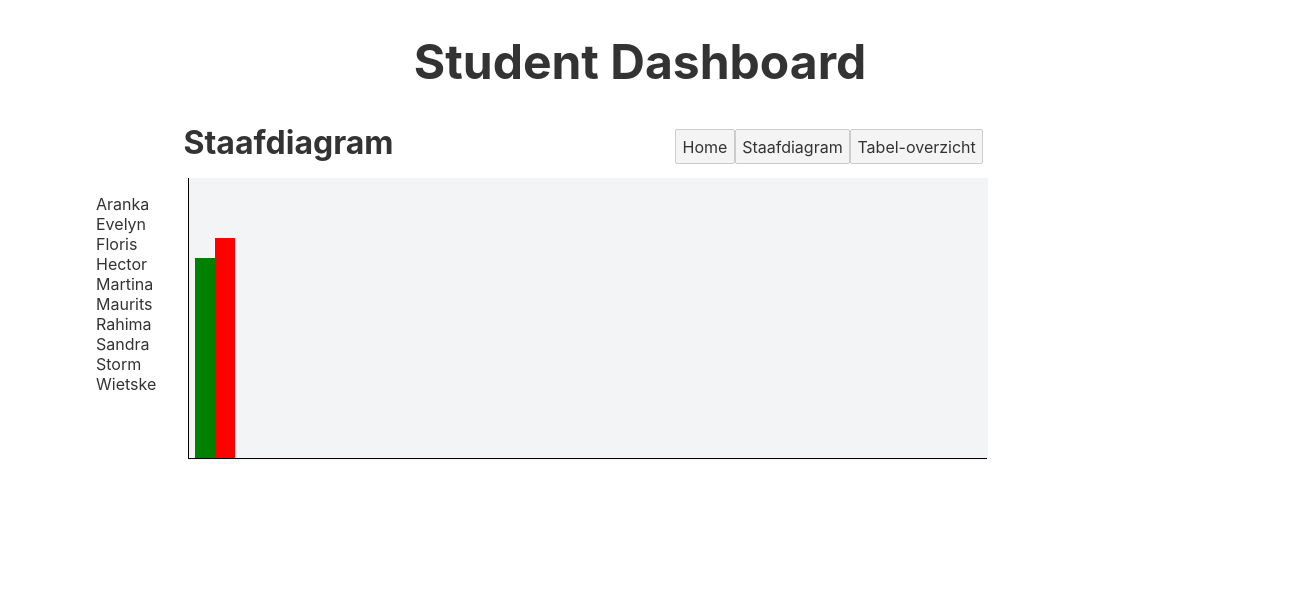
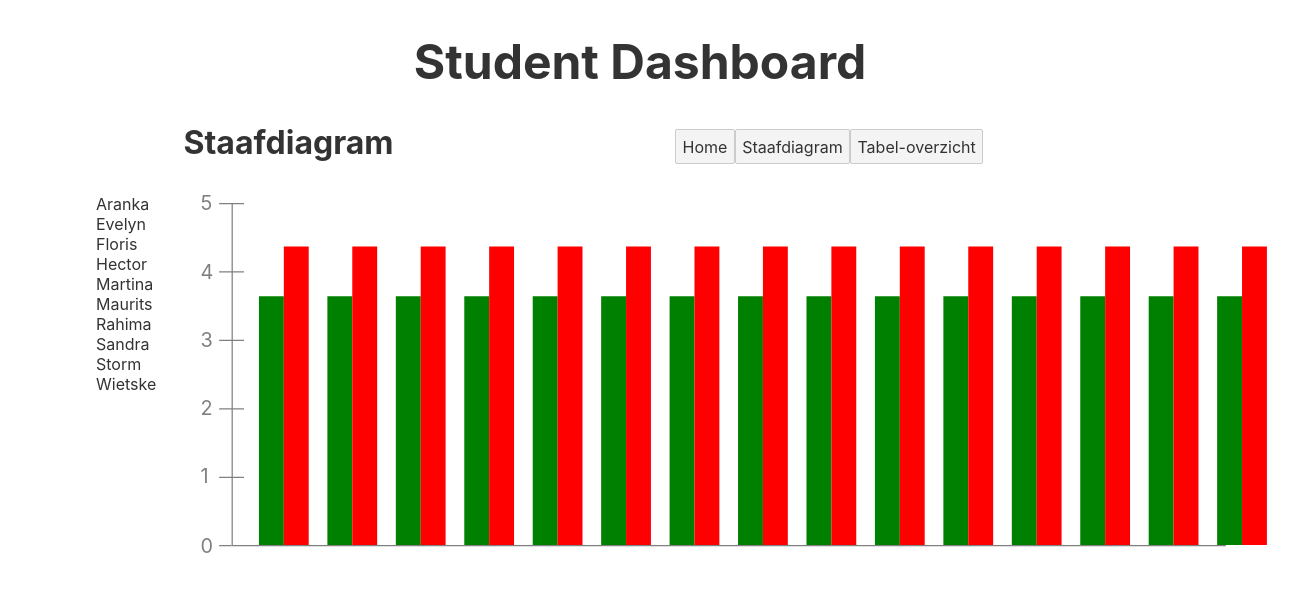
Before and after one commit to DebbySpaninks/debby_spaninks-StudentDashboard, a Svelte app in the folder svelte-studentdashboard/: page / in a window 1280 px wide. Shown: the top 592 px of the page, 1308 px wide, since content can reach past the window. Built offline with nearby package versions, Linux system fonts and the light colour scheme.

Commit message:
add paths and viewbox

```diff
--- a/svelte-studentdashboard/src/components/routes/BarChart.svelte
+++ b/svelte-studentdashboard/src/components/routes/BarChart.svelte
@@ -2,25 +2,90 @@
 
 <script>
 
-  export let items = [];
+  export let scores = [
+    { name: 'toets 1',
+      fun: 4,
+      level: 2 },
+    { name: 'toets 2',
+      fun: 5,
+      level: 3 },
+    { name: 'toets 3',
+      fun: 1,
+      level: 5 },
+    { name: 'toets 4',
+      fun: 3,
+      level: 4 },
+    { name: 'toets 5',
+      fun: 4,
+      level: 1 },
+    { name: 'toets 1',
+      fun: 4,
+      level: 2 },
+    { name: 'toets 2',
+      fun: 5,
+      level: 3 },
+    { name: 'toets 3',
+      fun: 1,
+      level: 5 },
+    { name: 'toets 4',
+      fun: 3,
+      level: 4 },
+    { name: 'toets 5',
+      fun: 4,
+      level: 1 },
+    { name: 'toets 1',
+      fun: 4,
+      level: 2 },
+    { name: 'toets 2',
+      fun: 5,
+      level: 3 },
+    { name: 'toets 3',
+      fun: 1,
+      level: 5 },
+    { name: 'toets 4',
+      fun: 3,
+      level: 4 },
+    { name: 'toets 5',
+      fun: 4,
+      level: 1 }
+  ];
+
+  // $: barWidth = 10;
 
 </script>
+<div class="svg-container">
+  <svg viewbox="0 0 900 400" fill="gray">
+    <!-- Move to 0(x) 130(y), h(x) / v(y) = length  -->
+    <path d="M35 295 h799 v1 H35 M35 20 h1 v275 H35 z"/>
+    <text x="10" y="26">5</text>
+    <text x="10" y="81">4</text>
+    <text x="10" y="135.7">3</text>
+    <text x="10" y="190.5">2</text>
+    <text x="10" y="245">1</text>
+    <text x="10" y="301">0</text>
 
-<svg>
+    <path d="M25 20 h20 v1 H25 M0 0 h0 v275 H0 z" />
+    <path d="M25 75 h20 v1 H25 M0 0 h0 v275 H0 z" />
+    <path d="M25 130 h20 v1 H25 M0 0 h0 v275 H0 z" />
+    <path d="M25 185 h20 v1 H25 M0 0 h0 v275 H0 z" />
+    <path d="M25 240 h20 v1 H25 M0 0 h0 v275 H0 z" />
+    <path d="M25 295 h10 v1 H25 M0 0 h0 v275 H0 z" />
 
-  <!-- Move to 0(x) 130(y), h(x) / v(y) = length  -->
-  <path d="M0 280 h799 v1 H0 M0 0 h1 v280 H0 z"/>
-  {#each items as item}
-	<path d="M7 80 h20 v200 H7 z" fill="green">{item}</path>
-  {/each}
+    {#each scores as score, i}
+      <path d="M{57 + (i * 55)} 95 h20 v200 H{57 + (i * 55)} z" fill="green" />
+      <path d="M{77 + (i * 55)} 55 h20 v240 H{77 + (i * 55)} z" fill="red" />
+  	{/each}
 
-  <path d="M27 60 h20 v220 H27 z" fill="red" />
-</svg>
+  </svg>
+</div>
 
 <style>
+  .svg-container {
+    min-width: 1120px;
+    overflow: auto;
+  }
+
   svg {
-    background-color: #F3F4F5;
-    width: 50em;
-    height: 17.6em;
+    /* background-color: #F3F4F5; */
   }
 </style>
```
